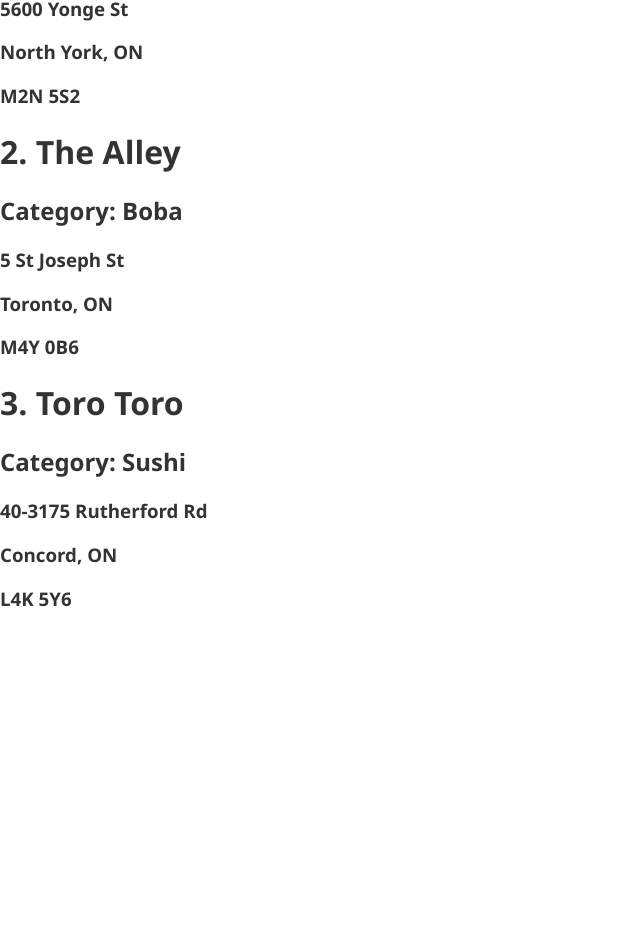
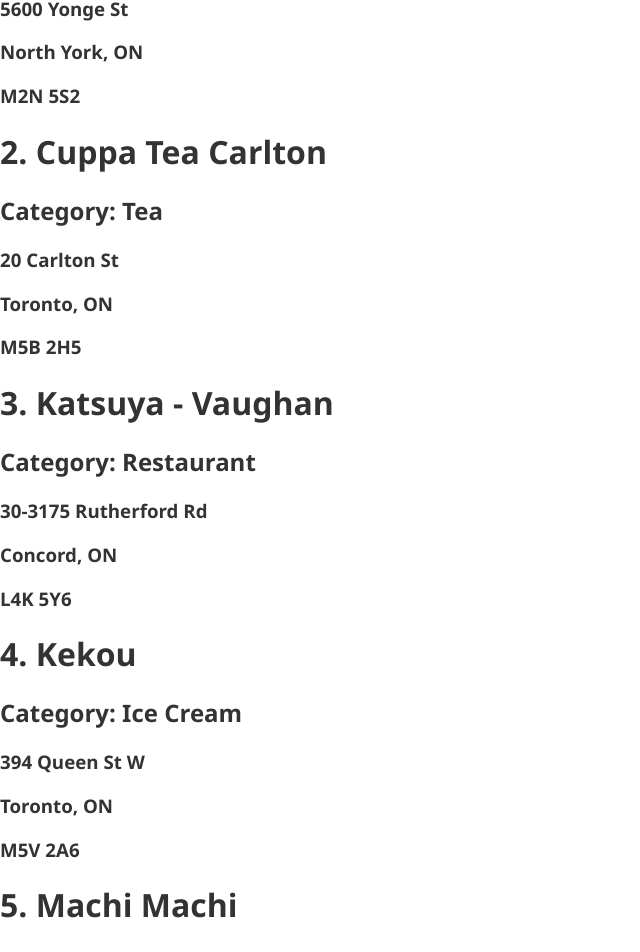
Before and after one commit to lyjacky11/foods-react, a React (Vite) app: page / in a window 1280 px wide. Shown: the part 320-1272 px from the top of the page, without its empty margins (0-640 px from the left). Before the commit the page ends 949 px from the top, so only its background shows below. Built offline with nearby package versions, Linux system fonts and the light colour scheme; no server answers.

Commit message:
Added more places

```diff
--- a/src/App.js
+++ b/src/App.js
@@ -13,6 +13,7 @@ const App = () => {
       categories.push(place.category);
     }
   });
+  categories.sort();
 
   function getPlaces() {
     setPlaces(placesJson);
--- a/src/places.json
+++ b/src/places.json
@@ -3,6 +3,7 @@
         "id": 1,
         "name": "Chicken in the Kitchen",
         "category": "Restaurant",
+        "sub-category": "Korean",
         "address": "5600 Yonge St",
         "city": "North York",
         "province": "ON",
@@ -10,17 +11,59 @@
     },
     {
         "id": 2,
-        "name": "The Alley",
-        "category": "Boba",
-        "address": "5 St Joseph St",
+        "name": "Cuppa Tea Carlton",
+        "category": "Tea",
+        "sub-category": "",
+        "address": "20 Carlton St",
         "city": "Toronto",
         "province": "ON",
-        "postal": "M4Y 0B6"
+        "postal": "M5B 2H5"
     },
     {
         "id": 3,
+        "name": "Katsuya - Vaughan",
+        "category": "Restaurant",
+        "sub-category": "Japanese",
+        "address": "30-3175 Rutherford Rd",
+        "city": "Concord",
+        "province": "ON",
+        "postal": "L4K 5Y6"
+    },
+    {
+        "id": 4,
+        "name": "Kekou",
+        "category": "Ice Cream",
+        "sub-category": "",
+        "address": "394 Queen St W",
+        "city": "Toronto",
+        "province": "ON",
+        "postal": "M5V 2A6"
+    },
+    {
+        "id": 5,
+        "name": "Machi Machi",
+        "category": "Bubble Tea",
+        "sub-category": "",
+        "address": "394 Queen St W",
+        "city": "Toronto",
+        "province": "ON",
+        "postal": "M5V 2A6"
+    },
+    {
+        "id": 6,
+        "name": "The Alley",
+        "category": "Bubble Tea",
+        "sub-category": "",
+        "address": "5317 Yonge St",
+        "city": "North York",
+        "province": "ON",
+        "postal": "M2N 5R4"
+    },
+    {
+        "id": 7,
         "name": "Toro Toro",
         "category": "Sushi",
+        "sub-category": "Japanese",
         "address": "40-3175 Rutherford Rd",
         "city": "Concord",
         "province": "ON",
```
